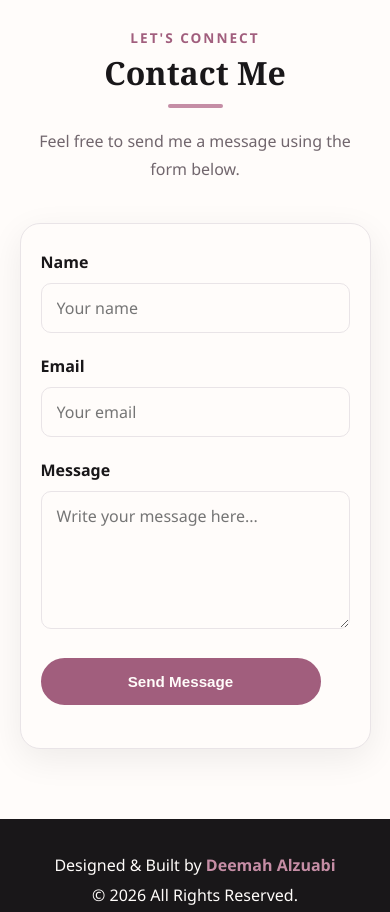
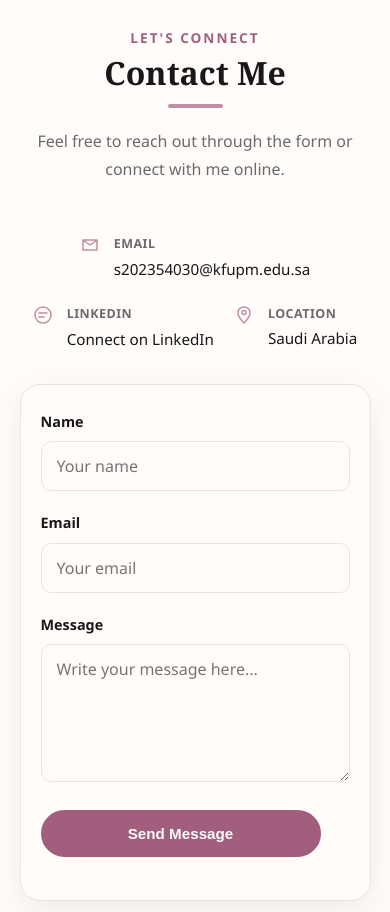
Before and after one commit to deemahs/-202354030-DeemahAlzuabi-assignment4, a plain HTML site: page index.html in a window 390 px wide. Shown: the part 8000-8912 px from the top of the page. Drawn offline with Linux system fonts and the light colour scheme; no server answers.

Commit message:
Improve contact section with responsive contact information layout

```diff
--- a/css/styles.css
+++ b/css/styles.css
@@ -712,12 +712,10 @@ h4 {
 ========================================= */
 
 .journey-section {
-background: linear-gradient(
-    to bottom,
-    var(--white) 0%,
-    var(--light-gray) 25%,
-    var(--light-gray) 100%
-);
+    background: linear-gradient(to bottom,
+            var(--white) 0%,
+            var(--light-gray) 25%,
+            var(--light-gray) 100%);
 }
 
 .timeline {
@@ -992,33 +990,72 @@ background: linear-gradient(
     background-color: var(--white);
 }
 
+.contact-layout {
+    display: grid;
+    grid-template-columns: 1fr 1.5fr;
+    gap: 50px;
+    align-items: start;
+}
+
+/* Contact Info Sidebar */
+
+.contact-info {
+    display: flex;
+    flex-direction: column;
+    gap: 24px;
+    padding-top: 10px;
+}
+
+.contact-item {
+    display: flex;
+    gap: 14px;
+    align-items: flex-start;
+}
+
+.contact-item svg {
+    flex-shrink: 0;
+    margin-top: 2px;
+    color: var(--pink);
+}
+
+.contact-item-label {
+    font-size: 0.78rem;
+    font-weight: 700;
+    color: var(--gray);
+    text-transform: uppercase;
+    letter-spacing: 0.5px;
+    margin-bottom: 2px;
+}
+
+.contact-item-value {
+    color: var(--black);
+    font-size: 0.95rem;
+    text-decoration: none;
+}
+
+a.contact-item-value:hover {
+    color: var(--pink);
+}
+
 .contact-form {
-    max-width: 650px;
-
-    margin: 0 auto;
-
     padding: 35px;
-
     border: 1px solid var(--border);
     border-radius: 20px;
-
     background-color: var(--white);
-
     box-shadow:
         0 10px 35px rgba(0, 0, 0, 0.07);
 }
 
-
 .form-group {
     margin-bottom: 20px;
 }
-
 
 .form-group label {
     display: block;
     margin-bottom: 7px;
     color: var(--black);
     font-weight: 700;
+    font-size: 0.9rem;
 }
 
 .form-group input,
@@ -1139,6 +1176,12 @@ body.dark-mode .milestone.active .milestone-node {
    TABLET
 ========================================= */
 
+body.dark-mode .contact-form,
+body.dark-mode .form-group input,
+body.dark-mode .form-group textarea {
+    background-color: var(--soft-black);
+}
+
 @media (max-width: 850px) {
 
     .about-content {
@@ -1188,6 +1231,18 @@ body.dark-mode .milestone.active .milestone-node {
     .milestone[data-side="right"] .milestone-card {
         grid-column: 2;
         text-align: left;
+    }
+
+    .contact-layout {
+        grid-template-columns: 1fr;
+        gap: 30px;
+    }
+
+    .contact-info {
+        flex-direction: row;
+        flex-wrap: wrap;
+        justify-content: center;
+        gap: 20px;
     }
 }
 
@@ -1338,7 +1393,6 @@ body.dark-mode .milestone.active .milestone-node {
     .milestone-category {
         display: none;
     }
-
 }
 
 /* =========================================
@@ -1545,12 +1599,11 @@ ACCESSIBILITY
 ======================================== */
 
 #github {
-    background: linear-gradient(
-        to bottom,
-        var(--light-gray) 0px,
-        var(--white) 120px
-    );
-}
+    background: linear-gradient(to bottom,
+            var(--light-gray) 0px,
+            var(--white) 120px);
+}
+
 .github-grid {
     display: grid;
     grid-template-columns:
@@ -1588,6 +1641,7 @@ ACCESSIBILITY
 .github-card a:hover {
     text-decoration: underline;
 }
+
 .github-stats {
     display: flex;
     justify-content: center;
@@ -1722,6 +1776,8 @@ body.dark-mode .project-level-badge.advanced {
     color: #ff9fc8;
     border-color: #ff9fc8;
 }
+
+
 
 
 /* ========================================
--- a/index.html
+++ b/index.html
@@ -649,10 +649,95 @@
             <div class="title-line"></div>
 
             <p class="section-description">
-              Feel free to send me a message using the form below.
+               Feel free to reach out through the form or connect with me online.
             </p>
           </div>
+<div class="contact-layout">
 
+  <!-- Contact Info Sidebar -->
+  <div class="contact-info">
+
+    <div class="contact-item">
+      <svg
+        width="20"
+        height="20"
+        viewBox="0 0 20 20"
+        fill="none"
+        aria-hidden="true"
+      >
+        <path
+          d="M3 5l7 5 7-5M3 5v10h14V5H3z"
+          stroke="currentColor"
+          stroke-width="1.5"
+          stroke-linejoin="round"
+        />
+      </svg>
+
+      <div>
+        <p class="contact-item-label">Email</p>
+        <a
+          href="mailto:s202354030@kfupm.edu.sa"
+          class="contact-item-value"
+        >
+          s202354030@kfupm.edu.sa
+        </a>
+      </div>
+    </div>
+
+    <div class="contact-item">
+      <svg
+        width="20"
+        height="20"
+        viewBox="0 0 20 20"
+        fill="none"
+        aria-hidden="true"
+      >
+        <path
+          d="M10 2a8 8 0 100 16 8 8 0 000-16zM6 8h8M6 12h5"
+          stroke="currentColor"
+          stroke-width="1.5"
+          stroke-linecap="round"
+        />
+      </svg>
+
+      <div>
+        <p class="contact-item-label">LinkedIn</p>
+        <a
+          href="https://www.linkedin.com/in/deemah-a-cs-kfupm2023/"
+          target="_blank"
+          rel="noopener noreferrer"
+          class="contact-item-value"
+        >
+          Connect on LinkedIn
+        </a>
+      </div>
+    </div>
+
+    <div class="contact-item">
+      <svg
+        width="20"
+        height="20"
+        viewBox="0 0 20 20"
+        fill="none"
+        aria-hidden="true"
+      >
+        <path
+          d="M10 2C6.69 2 4 4.46 4 7.5c0 4.5 6 10.5 6 10.5s6-6 6-10.5C16 4.46 13.31 2 10 2zm0 7.5a2 2 0 110-4 2 2 0 010 4z"
+          stroke="currentColor"
+          stroke-width="1.5"
+          fill="none"
+        />
+      </svg>
+
+      <div>
+        <p class="contact-item-label">Location</p>
+        <p class="contact-item-value">Saudi Arabia</p>
+      </div>
+    </div>
+
+  </div>
+
+  <!-- Contact Form -->
           <form id="contactForm" class="contact-form" novalidate>
             <div class="form-group">
               <label for="name"> Name </label>
@@ -702,6 +787,7 @@
             ></p>
           </form>
         </div>
+      </div>
       </section>
     </main>
 
```
